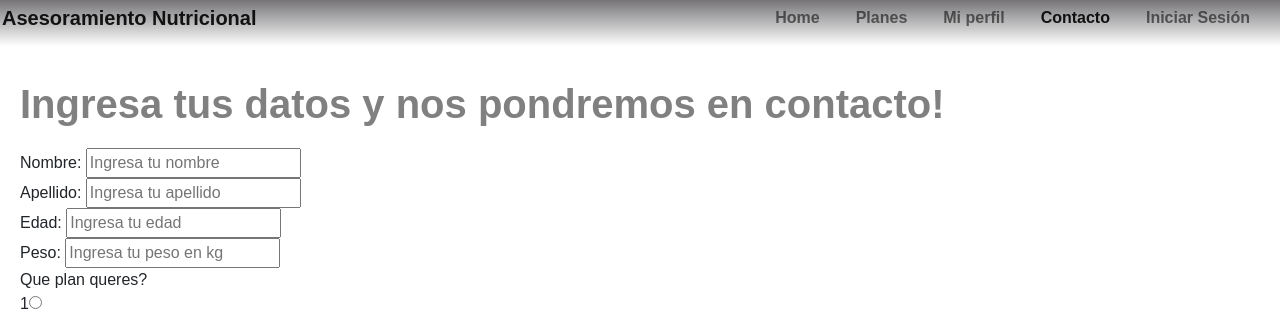
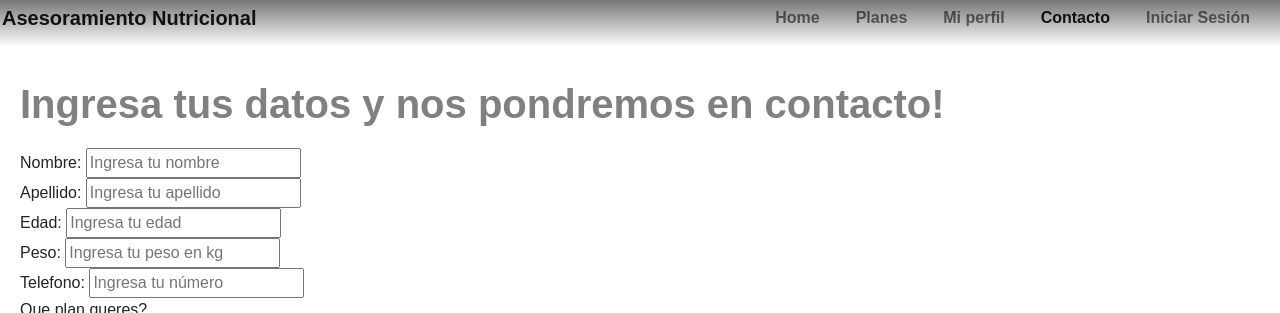
Before and after one commit to lucianacaceresx/PFCaceresLuciana, a website: page pages/contacto.html in a window 1280 px wide. Shown: the top 313 px of the page. Drawn offline with nearby package versions, Linux system fonts and the light colour scheme.

Commit message:
agregar telefono en formulario de contacto

```diff
--- a/pages/contacto.html
+++ b/pages/contacto.html
@@ -67,6 +67,8 @@
       <input type="number" placeholder="Ingresa tu edad"><br />
       <div>Peso:
         <input type="text" placeholder="Ingresa tu peso en kg"><br />
+        <label for="Telefono">Telefono: </label>
+      <input type="text" placeholder="Ingresa tu número"><br />
         </select>
       </div>
       <div> Que plan queres?
```
